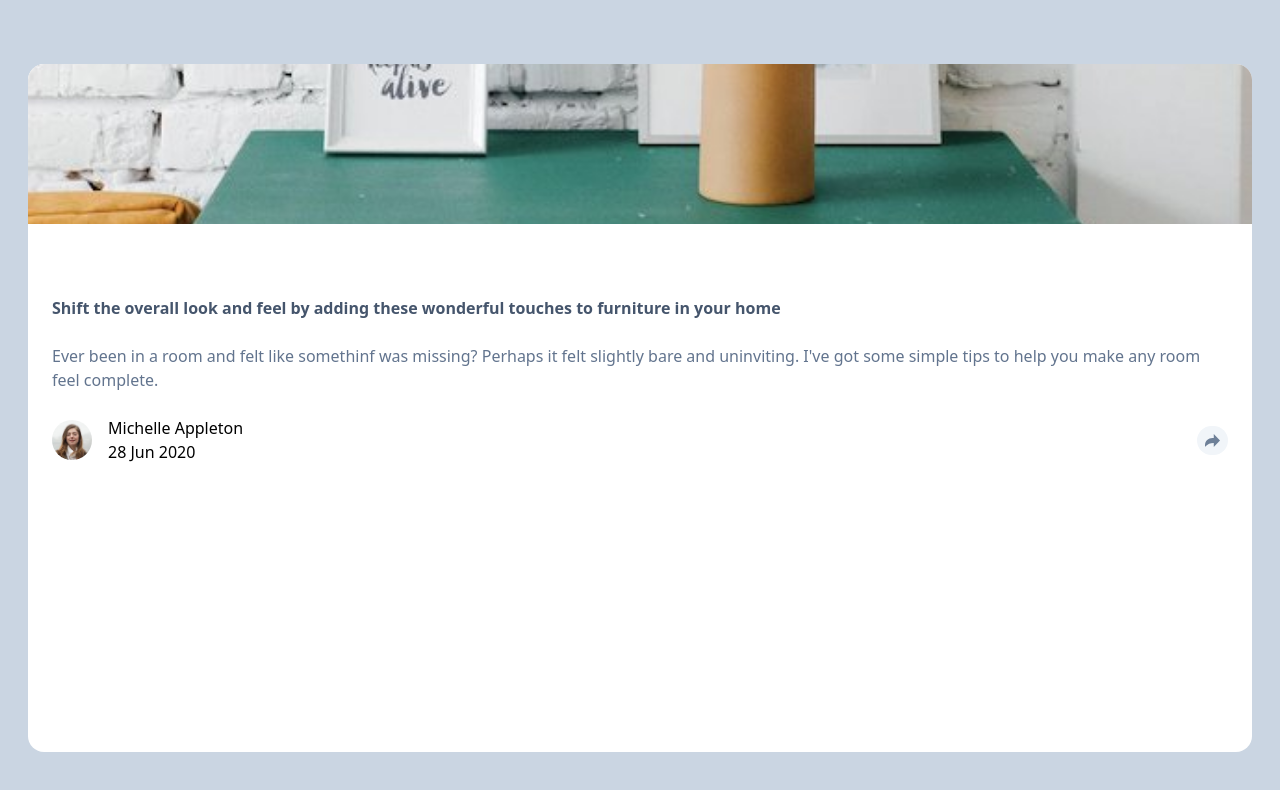
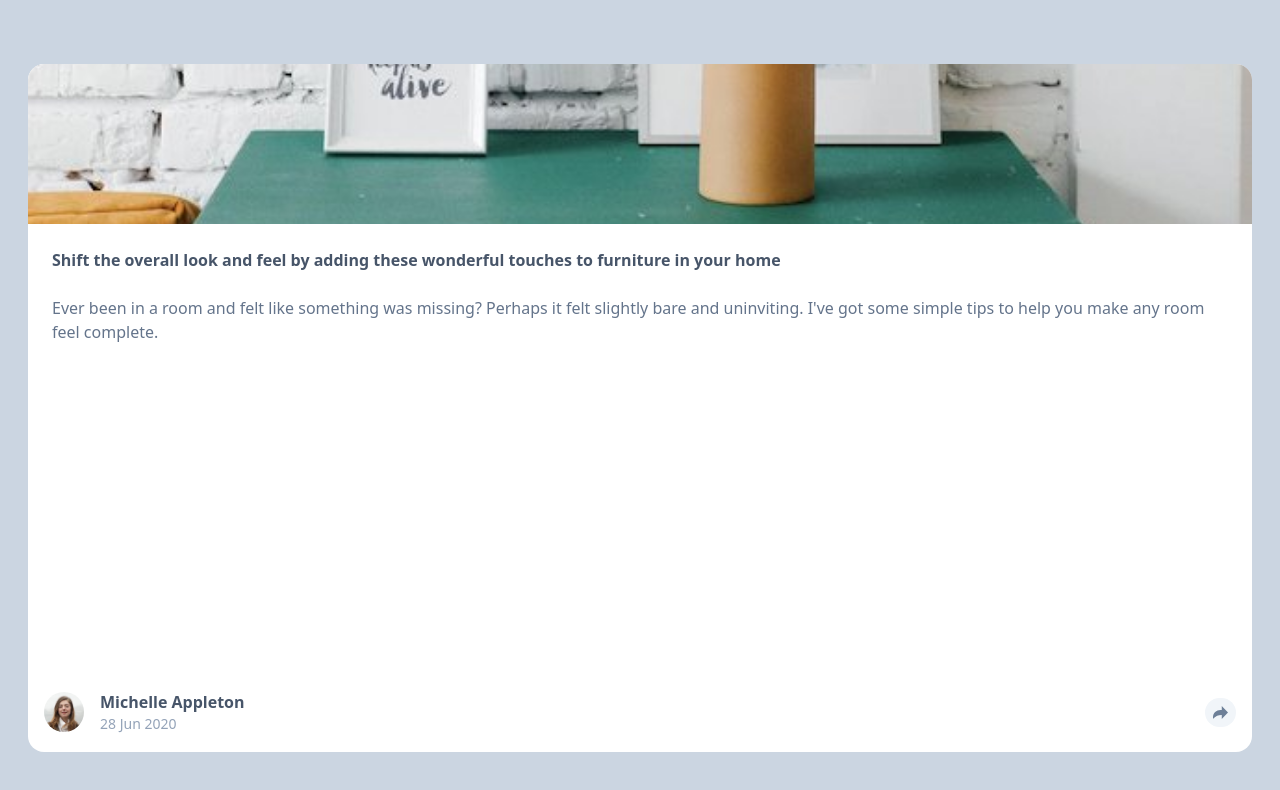
Before and after one commit to evbomwan/article-preview-component-master, a website built with Vite: page index.html in a window 1280 px wide. Built offline with nearby package versions, Linux system fonts and the light colour scheme.

Commit message:
code update

```diff
--- a/index.html
+++ b/index.html
@@ -1,52 +1,87 @@
-<!doctype html>
+<!DOCTYPE html>
 <html lang="en">
   <head>
     <meta charset="UTF-8" />
     <link rel="icon" type="image/svg+xml" href="/vite.svg" />
     <meta name="viewport" content="width=device-width, initial-scale=1.0" />
-    <title></title>
+    <title>Article Preview</title>
+    <script src="https://cdn.tailwindcss.com"></script>
   </head>
   <body class="h-full bg-slate-300">
-    <!-- the body with the color -->
-    <div class="bg-white rounded-2xl mt-16 ml-7 mr-7 -mb-16 min-h-[calc(100vh-7rem)]">
+    <!-- Card wrapper -->
+    <div
+      class="bg-white rounded-2xl mt-16 ml-7 mr-7 min-h-[calc(100vh-7rem)] flex flex-col overflow-hidden relative"
+    >
+      <!-- Image section -->
+      <div class="w-full h-40 overflow-hidden">
+        <img
+          class="w-full h-full object-cover"
+          src="./images/drawers.jpg"
+          alt="An image of a drawer"
+        />
+      </div>
 
-      <!-- the div seperated into two sections, the image and the text section -->
-      <div class="flex flex-col justify-between items-center gap-12">
-        <!-- the image section -->
-         <div class="w-full h-40 overflow-hidden rounded-t-2xl">
-          <img class="w-full h-full object-cover" src="./images/drawers.jpg" alt="An image of a drawer">
-         </div>
+      <!-- Text section -->
+      <div class="p-6 flex flex-col gap-6 flex-1">
+        <h1 class="font-bold text-slate-600">
+          Shift the overall look and feel by adding these wonderful touches
+          to furniture in your home
+        </h1>
+        <p class="text-slate-500">
+          Ever been in a room and felt like something was missing? Perhaps it
+          felt slightly bare and uninviting. I've got some simple tips to help
+          you make any room feel complete.
+        </p>
+      </div>
 
-        <!-- the text section divided into two -->
-        <div class="p-6 flex flex-col justify-between items-center gap-6">
-          <!-- The first section containing the heading and paragraph -->
-           <div class="flex flex-col justify-center items-left gap-6">
-              <h1 class="font-bold text-slate-600">Shift the overall look and feel by adding these wonderful touches to furniture in your home</h1>
-              <p class="text-slate-500">Ever been in a room and felt like somethinf was missing? Perhaps it felt slightly bare and uninviting. I've got some simple tips to help you make any room feel complete.</p>
-           </div>
-           <!-- The second section holding the profile -->
-            <div class="flex justify-between items-center  w-full">
-              <!-- The profile picture -->
-               <div class="flex justify-center items-center gap-4">
-                  <img class="rounded-full w-10 h-10" src="./images/avatar-michelle.jpg" alt="Michelle Appleton">
-              <div>
-                <!-- The profile name and date -->
-                <p>Michelle Appleton</p>
-                <p>28 Jun 2020</p>
-              </div>
-               </div>
+      <!-- Bottom section -->
+      <div class="w-full">
+        <!-- Profile -->
+        <div
+          id="profile"
+          class="flex justify-between items-center w-full p-4 h-20"
+        >
+          <div class="flex items-center gap-4">
+            <img
+              class="rounded-full w-10 h-10"
+              src="./images/avatar-michelle.jpg"
+              alt="Michelle Appleton"
+            />
+            <div>
+              <p class="font-bold text-slate-600">Michelle Appleton</p>
+              <p class="text-slate-400 text-sm">28 Jun 2020</p>
+            </div>
+          </div>
+          <button
+            id="share-btn"
+            class="bg-slate-100 p-2 rounded-full hover:bg-slate-200"
+          >
+            <img src="./images/icon-share.svg" alt="Share" />
+          </button>
+        </div>
 
-              <!-- The share button -->
-               <button class="bg-slate-100 p-2 rounded-full"><img src="./images/icon-share.svg" alt=""></button>
-            </div>
-
+        <!-- Share bar -->
+        <div
+          id="share-bar"
+          class="hidden flex justify-between items-center w-full p-4 h-20 bg-slate-700"
+        >
+          <div class="flex items-center gap-6">
+            <p class="text-slate-400 tracking-[0.3em]">SHARE</p>
+            <img src="./images/icon-facebook.svg" alt="Facebook" />
+            <img src="./images/icon-twitter.svg" alt="Twitter" />
+            <img src="./images/icon-pinterest.svg" alt="Pinterest" />
+          </div>
+          <button
+            id="share-back"
+            class="bg-slate-300 p-2 rounded-full hover:bg-slate-400"
+          >
+            <img src="./images/icon-share.svg" alt="Close" />
+          </button>
         </div>
       </div>
     </div>
 
 
-
-
     <script type="module" src="/src/main.js"></script>
   </body>
 </html>
--- a/src/main.js
+++ b/src/main.js
@@ -1 +1,16 @@
 import './style.css'
+// Getting the elements from the DOM
+const profile = document.getElementById('profile');
+const shareBtn = document.getElementById('share-btn');
+const shareBar = document.getElementById('share-bar');
+const shareBack = document.getElementById('share-back');
+// adding event listener to the share button
+shareBtn.addEventListener('click', () => {
+  profile.classList.add('hidden');
+  shareBar.classList.remove('hidden');
+})
+// adding event listener to the back button
+shareBack.addEventListener('click', () => {
+  shareBar.classList.add('hidden');
+  profile.classList.remove('hidden');
+});
```
